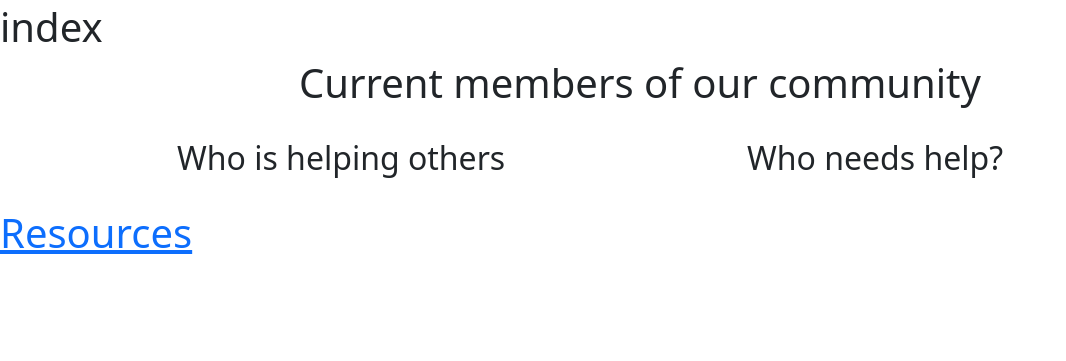
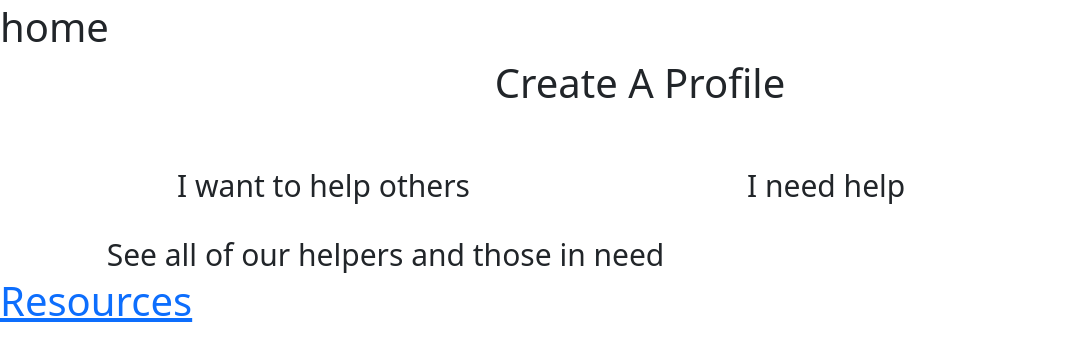
Before and after one commit to jayj10080/Helping-The-Homeless, a Rails app: page / in a window 1280 px wide. Shown: the part 53-414 px from the top of the page, without its empty margins (0-1066 px from the left). Run offline with Rails 7, Linux system fonts and the light colour scheme; data that the repository does not hold is empty; style sheets or scripts are compiled from the project's sources; some libraries are stand-ins or nearby versions.

```diff
--- a/app/views/layouts/application.html.erb
+++ b/app/views/layouts/application.html.erb
@@ -14,7 +14,7 @@
   <button class="navbar-toggler navbar-toggler-right" type="button" data-toggle="collapse" data-target="#navbarTogglerDemo02" aria-controls="navbarTogglerDemo02" aria-expanded="false" aria-label="Toggle navigation">
     <span class="navbar-toggler-icon"></span>
   </button>
-  <%= link_to 'Helping The Homeless', home_path, class: 'navbar-brand' %>
+  <%= link_to 'Helping The Homeless', root_path, class: 'navbar-brand' %>
 
   <div class="collapse navbar-collapse" id="navbarTogglerDemo02">
     <ul class="navbar-nav mr-auto mt-2 mt-md-0">
--- a/app/views/places/home.html.erb
+++ b/app/views/places/home.html.erb
@@ -24,7 +24,7 @@
 <br />
 
 <div class='col-10 offset-1'>
-  <%= link_to 'See all of our helpers and those in need', root_path, class: 'navbar-brand index-helpers' %>
+  <%= link_to 'See all of our helpers and those in need', places_path, class: 'navbar-brand index-helpers' %>
 </div>
 
 <h1><%= link_to 'Resources', resources_path %></h1>
--- a/config/routes.rb
+++ b/config/routes.rb
@@ -1,8 +1,8 @@
 Rails.application.routes.draw do
   devise_for :users
-  root 'places#index'
-  get 'home', to: 'places#home'
+  root 'places#home'
   get 'resources', to: 'places#resources'
+  resources :places, only: [:index]
   resources :helpers, only: [:index, :new, :create, :show]
   resources :helpees, only: [:index, :new, :create, :show]
 end
```
Also changed, not shown: app/views/helpees/show.html.erb (+30 -0 lines).
